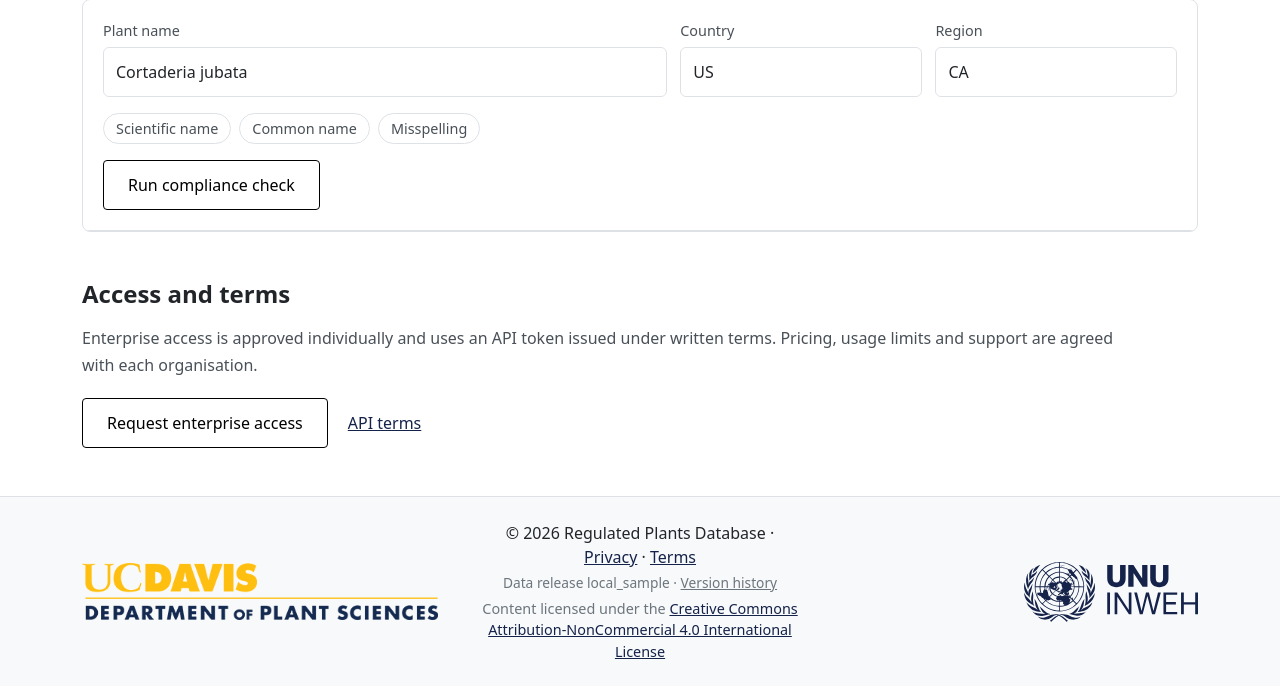
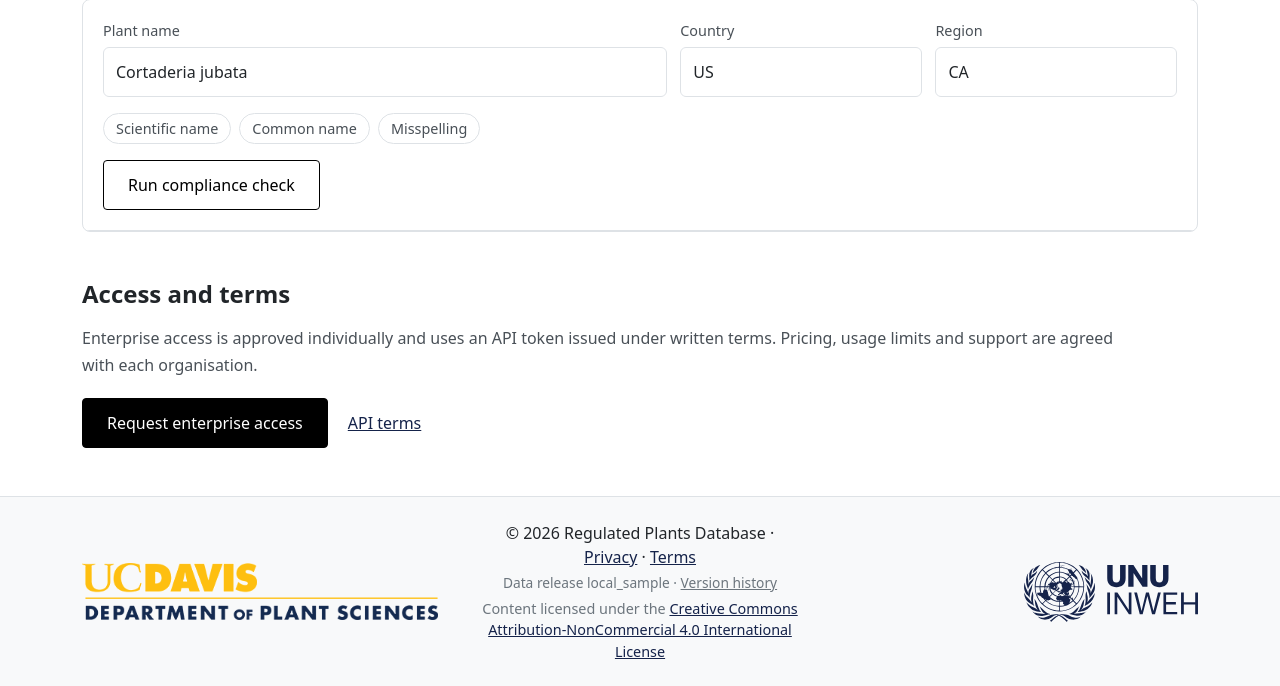
Before and after one commit to george-lindley/regulated-plants, a Flask app: page /api in a window 1280 px wide. Shown: the part 1323-2009 px from the top of the page. Run offline with Flask 2, Linux system fonts and the light colour scheme; data comes from the database, SQL or seed files in the repository; parts of the project's set-up code (start-up, migrations or seed data) failed here and were passed over; some libraries are stand-ins or nearby versions.

Commit message:
Enterprise page: both 'Request enterprise access' buttons black
They are the same call to action at the top and bottom of the page; only 'Run
compliance check' stays outlined.

Co-Authored-By: Claude Opus 5.5 <noreply@anthropic.com>

```diff
--- a/app/templates/api.html
+++ b/app/templates/api.html
@@ -142,7 +142,7 @@
             terms. Pricing, usage limits and support are agreed with each organisation.
         </p>
         <div class="api-action-row">
-            <a href="{{ url_for('about.index', subject='api_access') }}#contact" class="btn btn-outline-dark">Request enterprise access</a>
+            <a href="{{ url_for('about.index', subject='api_access') }}#contact" class="btn btn-primary">Request enterprise access</a>
             <a href="{{ url_for('api_page.terms') }}">API terms</a>
         </div>
     </section>
```
